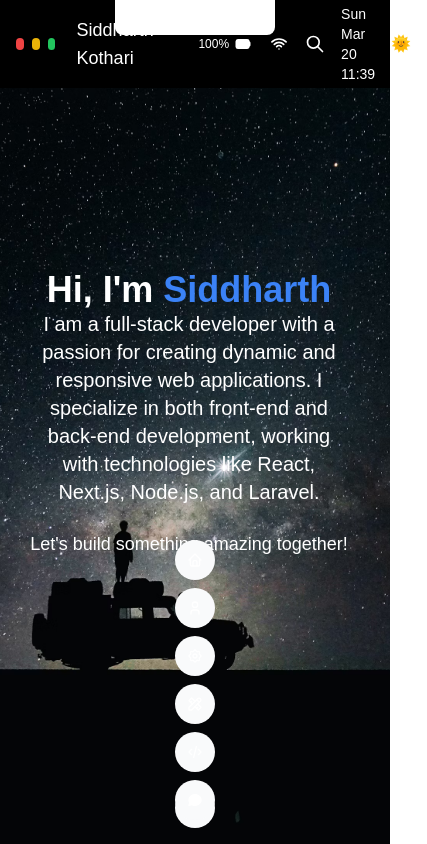
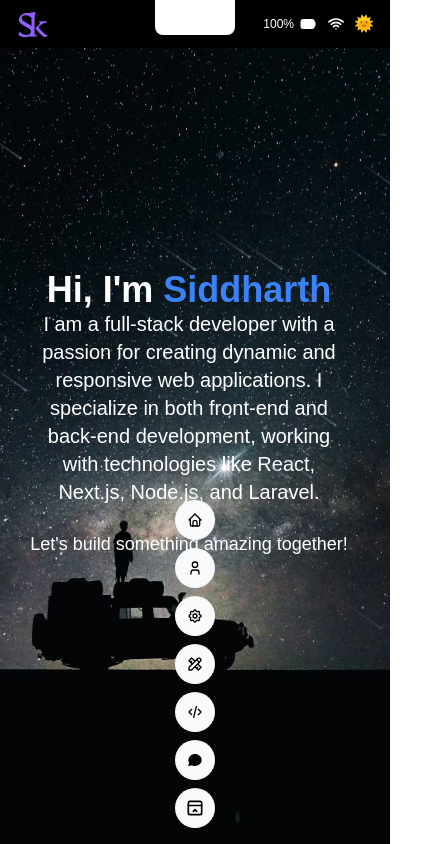
Before and after one commit to siddharth-kothari/portfolio, a Next.js app: page / in a window 390 px wide. Both pictures are taken after a click on the button 195 px from the left and 808 px from the top of the page. Shown: the whole page, 427 px wide, since content can reach past the window. Built offline with nearby package versions, Linux system fonts and the light colour scheme.

Commit message:
added meteor shower animations and reponsive UI changes

```diff
--- a/components/DateTime.tsx
+++ b/components/DateTime.tsx
@@ -28,7 +28,7 @@
     return () => clearInterval(interval); // Cleanup on unmount
   }, []);
 
-  return <div className="text-white dark:text-black text-sm">{dateTime}</div>;
+  return <div className="text-white dark:text-black text-sm hidden md:block">{dateTime}</div>;
 };
 
 export default DynamicClock;
--- a/components/Header.tsx
+++ b/components/Header.tsx
@@ -5,13 +5,14 @@
 import Link from "next/link";
 import { IconBatteryFilled, IconSearch, IconWifi } from "@tabler/icons-react";
 import DynamicClock from "./DateTime";
+import Image from "next/image";
 
 const Header = () => {
   return (
     <header className="w-full h-[40px] rounded-b-lg relative">
       <div className="sticky inset-x-0 top-0 z-50 flex justify-between items-center pt-0 dark:bg-white bg-black">
         {/* Left side - Placeholder for MacBook icons */}
-        <div className="flex items-center space-x-2 px-4 py-1">
+        <div className="hidden md:flex items-center space-x-2 px-4 py-1">
           <div className="w-3 h-3 rounded-full bg-red-500" />
           <div className="w-3 h-3 rounded-full bg-yellow-500" />
           <div className="w-3 h-3 rounded-full bg-green-500" />
@@ -23,12 +24,20 @@
             Siddharth Kothari
           </Link>
         </div>
+        <Link href="/" className="block md:hidden">
+          <Image
+            src="/logo1.png"
+            alt="logo"
+            width={50}
+            height={50}
+            className="pl-4 bg-transparent"
+          />
+        </Link>
 
-        <div className="w-40 h-[35px] bg-white dark:bg-black rounded-b-lg absolute top-0 left-1/2 transform -translate-x-1/2"></div>
+        <div className="w-20 md:w-40 h-[35px] bg-white dark:bg-black rounded-b-lg absolute top-0 left-1/2 transform -translate-x-1/2"></div>
 
         {/* Right side - Placeholder for icons like WiFi, battery */}
-        <div className="flex items-center space-x-4 px-4 py-1">
-
+        <div className="flex items-center space-x-2 md:space-x-4 px-4 py-1">
           <span className="text-white dark:text-black flex items-center space-x-1">
             <p className="text-xs m-0">100%</p>
             <IconBatteryFilled className="w-5 h-5" />
@@ -37,7 +46,7 @@
           <span className="text-white dark:text-black">
             <IconWifi className="w-5 h-5" />
           </span>
-          <span className="text-white dark:text-black">
+          <span className="hidden md:block text-white dark:text-black">
             <IconSearch className="w-5 h-5" />
           </span>
           <DynamicClock />
--- a/components/Hero.tsx
+++ b/components/Hero.tsx
@@ -19,6 +19,7 @@
 import Image from "next/image";
 import { useRouter } from "next/navigation";
 import Introduction from "./Introduction";
+import { Meteors } from "./ui/meteor-shower";
 
 
 const Hero = () => {
@@ -33,7 +34,7 @@
     {
       title: "Home",
       icon: (
-        <IconHome className="h-full w-full text-white" />
+        <IconHome className="h-full w-full md:text-white dark:text-white text-black" />
       ),
       color: "bg-gradient-to-r from-[#4e9af1] to-[#3b74cb]",
       onclick: closeFolder,
@@ -42,7 +43,7 @@
     {
       title: "About",
       icon: (
-        <IconUser className="h-full w-full text-white" />
+        <IconUser className="h-full w-full md:text-white dark:text-white text-black" />
       ),
       color: "bg-gradient-to-r from-[#6a82fb] to-[#fc5c7d]",
       onclick: () => openSpecificFolder('about'),
@@ -51,7 +52,7 @@
     {
       title: "Services",
       icon: (
-        <IconSettings className="h-full w-full text-white" />
+        <IconSettings className="h-full w-full md:text-white dark:text-white text-black" />
       ),
       color: "bg-gradient-to-r from-[#56ccf2] to-[#6e7ff3]",
       onclick: () => openSpecificFolder('services'),
@@ -60,7 +61,7 @@
     {
       title: "Skills",
       icon: (
-        <IconTools className="h-full w-full text-white" />
+        <IconTools className="h-full w-full md:text-white dark:text-white text-black" />
       ),
       color: "bg-gradient-to-r from-[#ff6a00] to-[#ee0979]",
       onclick: () => openSpecificFolder('skills'),
@@ -69,7 +70,7 @@
     {
       title: "Projects",
       icon: (
-        <IconCode className="h-full w-full text-white" />
+        <IconCode className="h-full w-full md:text-white dark:text-white text-black" />
       ),
       color:"bg-gradient-to-r from-[#ff7e5f] to-[#feb47b]",
       onclick: () => openSpecificFolder('projects'),
@@ -78,7 +79,7 @@
     {
       title: "Contact",
       icon: (
-        <IconMessageCircleFilled className="h-full w-full text-white" />
+        <IconMessageCircleFilled className="h-full w-full md:text-white dark:text-white text-black" />
       ),
       color: 'bg-gradient-to-r from-[#34d399] to-[#10b981]',
       onclick: () => openSpecificFolder('contact'),
@@ -86,7 +87,7 @@
   ];
 
   return (
-    <section className="relative h-screen flex flex-col items-center justify-center text-white bg-gray-900">
+    <section className="relative h-screen flex flex-col items-center justify-center text-white bg-gray-900 overflow-hidden">
       <div className="absolute top-0 w-full">
         <Header />
       </div>
@@ -105,13 +106,14 @@
       {openFolder && (
         <FolderPopup folder={openFolder} closeFolder={closeFolder} />
       )}
-      <div className="absolute bottom-0 left-1/2 transform -translate-x-1/2 py-4 px-8">
+      <div className="absolute bottom-0 left-1/2 transform -translate-x-1/2 py-4 px-8 z-50">
         <div className="flex items-center justify-center w-full">
           <FloatingDock
             items={links}
           />
         </div>
       </div>
+      <Meteors number={25} />
     </section>
   );
 };
--- a/components/Introduction.tsx
+++ b/components/Introduction.tsx
@@ -2,16 +2,16 @@
 const Introduction = () => {
     return (
       <section className="flex flex-col items-center justify-center text-center p-4">
-        <h1 className="text-4xl font-bold text-white dark:text-black">
+        <h1 className="text-4xl font-bold text-white">
           Hi, I'm <span className="text-blue-500">Siddharth</span>
         </h1>
-        <p className="text-xl mb-6 text-white dark:text-black">
+        <p className="text-xl mb-6 text-white">
           I am a full-stack developer with a passion for creating dynamic and
           responsive web applications. I specialize in both front-end and back-end
           development, working with technologies like React, Next.js, Node.js, and
           Laravel.
         </p>
-        <p className="text-lg text-white dark:text-black">
+        <p className="text-lg text-white">
           Let's build something amazing together!
         </p>
       </section>
--- a/components/ui/floating-dock.tsx
+++ b/components/ui/floating-dock.tsx
@@ -41,7 +41,7 @@
         {open && (
           <motion.div
             layoutId="nav"
-            className="absolute bottom-0 mb-2 inset-x-0 flex flex-col gap-2"
+            className="absolute bottom-10 mb-2 inset-x-0 flex flex-col gap-2"
           >
             {items.map((item, idx) => (
               <motion.div
@@ -64,7 +64,7 @@
                   onClick={item.onclick}
                   className="h-10 w-10 rounded-full bg-gray-50 dark:bg-neutral-900 flex items-center justify-center"
                 >
-                  <div className="h-4 w-4">{item.icon}</div>
+                  <div className="h-4 w-4 ">{item.icon}</div>
                 </button>
               </motion.div>
             ))}
@@ -75,7 +75,7 @@
         onClick={() => setOpen(!open)}
         className="h-10 w-10 rounded-full bg-gray-50 dark:bg-neutral-800 flex items-center justify-center"
       >
-        <IconLayoutNavbarCollapse className="h-5 w-5 text-neutral-500 dark:text-neutral-400" />
+        <IconLayoutNavbarCollapse className="h-5 w-5 dark:text-white text-black" />
       </button>
     </div>
   );
--- /dev/null
+++ b/components/ui/meteor-shower.tsx
@@ -0,0 +1,32 @@
+import { cn } from "@/lib/utils";
+import React from "react";
+
+export const Meteors = ({
+  number,
+  className,
+}: {
+  number?: number;
+  className?: string;
+}) => {
+  const meteors = new Array(number || 20).fill(true);
+  return (
+    <>
+      {meteors.map((el, idx) => (
+        <span
+          key={"meteor" + idx}
+          className={cn(
+            "animate-meteor-effect absolute top-1/2 left-1/2 h-0.5 w-0.5 rounded-[9999px] bg-slate-500 shadow-[0_0_0_1px_#ffffff10] rotate-[215deg]",
+            "before:content-[''] before:absolute before:top-1/2 before:transform before:-translate-y-[50%] before:w-[50px] before:h-[1px] before:bg-gradient-to-r before:from-[#64748b] before:to-transparent",
+            className
+          )}
+          style={{
+            top: Math.floor(Math.random() * 50) + "%",
+            left: Math.floor(Math.random() * 50) + "%",
+            animationDelay: Math.random() * (0.8 - 0.2) + 0.2 + "s",
+            animationDuration: Math.floor(Math.random() * (10 - 2) + 2) + "s",
+          }}
+        ></span>
+      ))}
+    </>
+  );
+};
--- a/tailwind.config.ts
+++ b/tailwind.config.ts
@@ -9,6 +9,19 @@
   ],
   theme: {
     extend: {
+      animation: {
+        "meteor-effect": "meteor 5s linear infinite",
+      },
+      keyframes: {
+        meteor: {
+          "0%": { transform: "rotate(215deg) translateX(0)", opacity: "1" },
+          "70%": { opacity: "1" },
+          "100%": {
+            transform: "rotate(215deg) translateX(-500px)",
+            opacity: "0",
+          },
+        },
+      },
       colors: {
         background: "var(--background)",
         foreground: "var(--foreground)",
```
Also changed, not shown: components/FolderPopup.tsx (+14 -14 lines), public/logo1.png (added).
